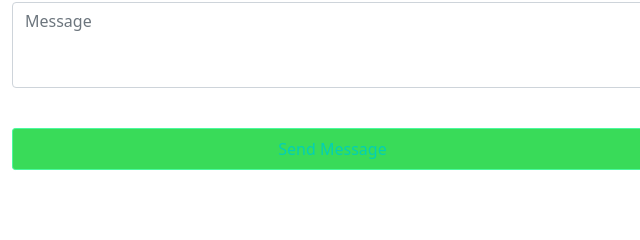
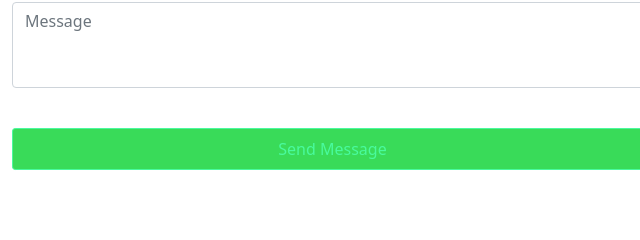
Before and after one commit to Ratnakar-Tatipamula/Portfolio, a plain HTML site: page index.html in a window 1280 px wide. Shown: the part 2175-2415 px from the top of the page, 545-1185 px from the left. Drawn offline with nearby package versions, Linux system fonts and the light colour scheme.

Commit message:
Update main.css

```diff
--- a/main.css
+++ b/main.css
@@ -127,7 +127,6 @@ body {
 
 .contact-button {
   background-color: #39db59;
-  color: #04cfb5;
 }
 
 /*end of contact form*/
```
